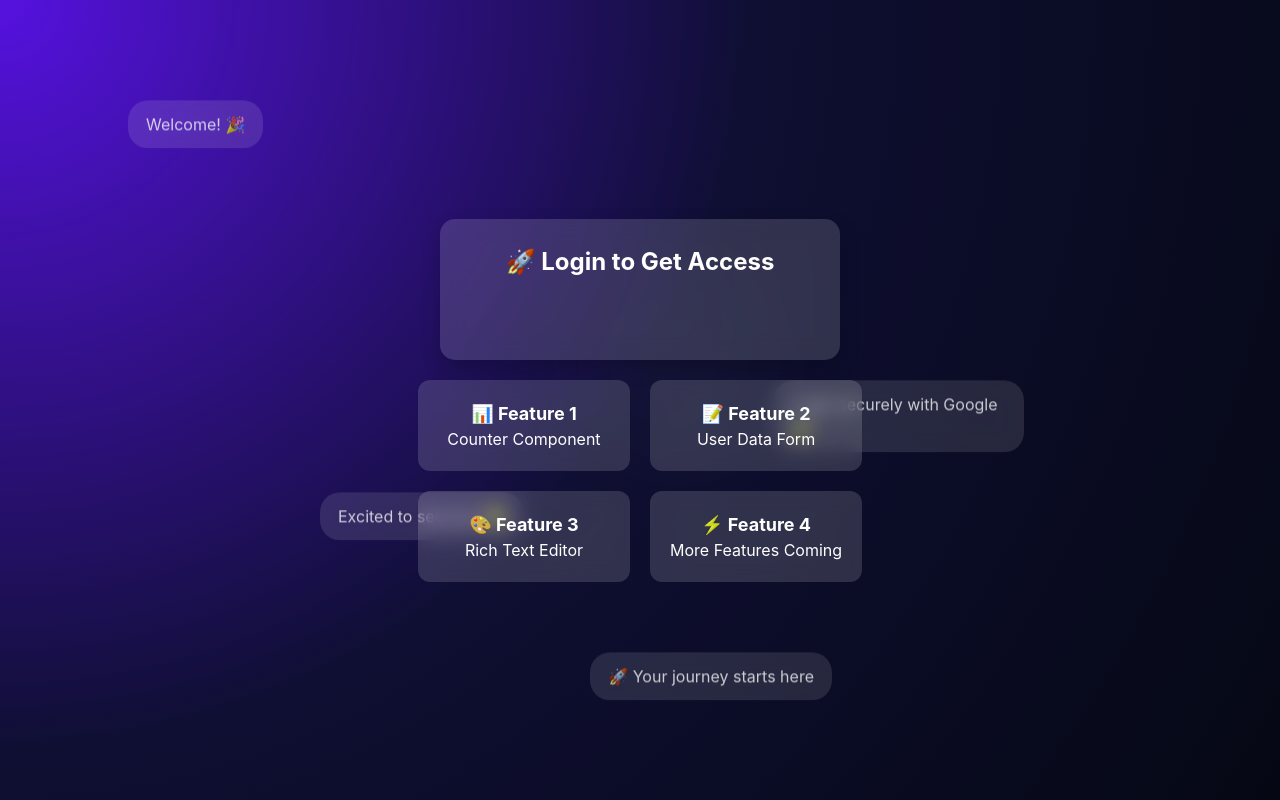
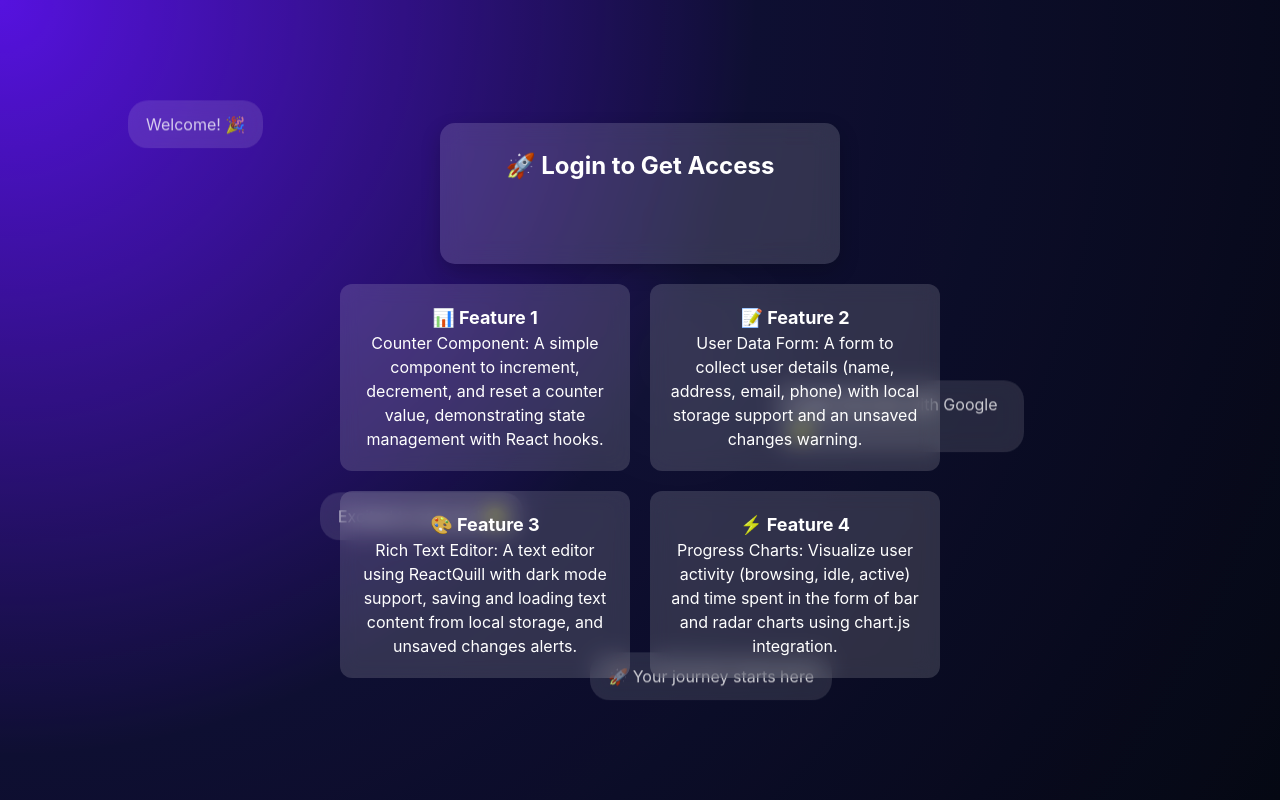
Before and after one commit to thunderavi/Utilti-project, a React (Vite) app in the folder projectutil/: page / in a window 1280 px wide. Built offline with nearby package versions, Linux system fonts and the light colour scheme.

Commit message:
added some content

```diff
--- a/projectutil/src/components/GoogleAuth.jsx
+++ b/projectutil/src/components/GoogleAuth.jsx
@@ -1,25 +1,25 @@
-import PropTypes from 'prop-types';
-import { GoogleOAuthProvider, GoogleLogin } from '@react-oauth/google';
-import './GoogleAuth.css';
+import PropTypes from "prop-types";
+import { GoogleOAuthProvider, GoogleLogin } from "@react-oauth/google";
+import "./GoogleAuth.css";
 
 function GoogleAuth({ setIsLoggedIn }) {
-  const clientId = '86038152485-r3t7mpnclgonc8jvbvshhllmthnqrh8f.apps.googleusercontent.com';
+  const clientId =
+    "86038152485-r3t7mpnclgonc8jvbvshhllmthnqrh8f.apps.googleusercontent.com";
 
   const handleSuccess = (response) => {
-    console.log('Google login success:', response);
-    localStorage.setItem('accessToken', response.credential);
-    localStorage.setItem('isLoggedIn', true);
+    console.log("Google login success:", response);
+    localStorage.setItem("accessToken", response.credential);
+    localStorage.setItem("isLoggedIn", true);
     setIsLoggedIn(true);
   };
 
   const handleError = (error) => {
-    console.error('Google login error:', error);
+    console.error("Google login error:", error);
   };
 
   return (
     <GoogleOAuthProvider clientId={clientId}>
       <div className="google-login-container">
-
         {/* Floating fake chat bubbles */}
         <div className="chat-bubbles">
           <div className="chat-bubble">{"Welcome! 🎉"}</div>
@@ -27,7 +27,6 @@ function GoogleAuth({ setIsLoggedIn }) {
           <div className="chat-bubble">{"Excited to see you! 😊"}</div>
           <div className="chat-bubble">{"🚀 Your journey starts here"}</div>
         </div>
-
 
         {/* Floating glow elements */}
         <div className="floating-glow"></div>
@@ -44,11 +43,24 @@ function GoogleAuth({ setIsLoggedIn }) {
 
         {/* Features grid */}
         <div className="features-grid">
-          <div className="feature-card"><h3>📊 Feature 1</h3><p>Counter Component</p></div>
-          <div className="feature-card"><h3>📝 Feature 2</h3><p>User Data Form</p></div>
-          <div className="feature-card"><h3>🎨 Feature 3</h3><p>Rich Text Editor</p></div>
-          <div className="feature-card"><h3>⚡ Feature 4</h3><p>More Features Coming</p></div>
+  <div className="feature-card">
+    <h3>📊 Feature 1</h3>
+    <p>Counter Component: A simple component to increment, decrement, and reset a counter value, demonstrating state management with React hooks.</p>
   </div>
+  <div className="feature-card">
+    <h3>📝 Feature 2</h3>
+    <p>User Data Form: A form to collect user details (name, address, email, phone) with local storage support and an unsaved changes warning.</p>
+  </div>
+  <div className="feature-card">
+    <h3>🎨 Feature 3</h3>
+    <p>Rich Text Editor: A text editor using ReactQuill with dark mode support, saving and loading text content from local storage, and unsaved changes alerts.</p>
+  </div>
+  <div className="feature-card">
+    <h3>⚡ Feature 4</h3>
+    <p>Progress Charts: Visualize user activity (browsing, idle, active) and time spent in the form of bar and radar charts using chart.js integration.</p>
+  </div>
+</div>
+
       </div>
     </GoogleOAuthProvider>
   );
```
Lines whose indentation alone changed are shown as unchanged.
